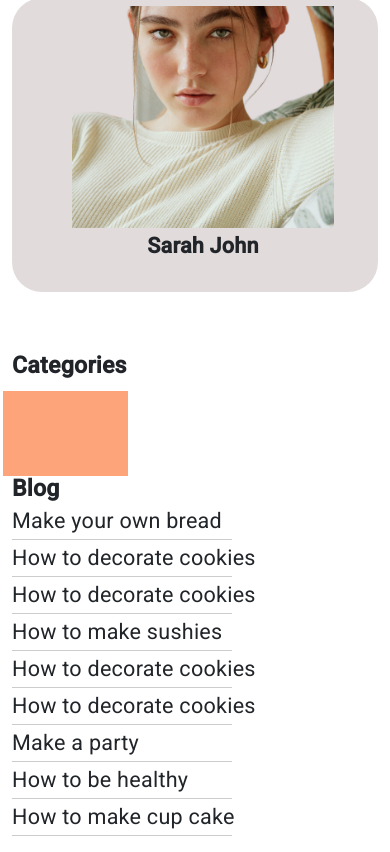
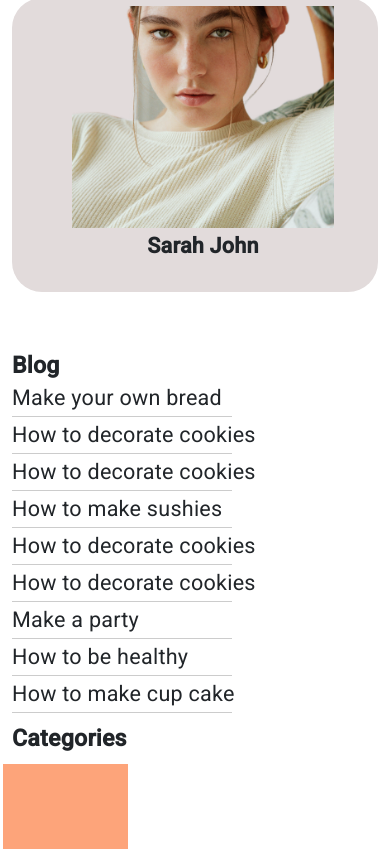
Before and after one commit to sHARP-Devz/Recipemania, an Angular app: page /layouts/home in a window 390 px wide. Shown: the part 4147-4999 px from the top of the page. Built offline with nearby package versions, Linux system fonts and the light colour scheme.

Commit message:
lazy loading added

```diff
--- a/src/app/layouts/landing-page/landing-page.component.css
+++ b/src/app/layouts/landing-page/landing-page.component.css
@@ -13,6 +13,8 @@
     top: 0;
     right: 0;
 }
+
+
 
 /* Nav Section */
 nav ul{
--- a/src/app/layouts/landing-page/landing-page.component.html
+++ b/src/app/layouts/landing-page/landing-page.component.html
@@ -1,5 +1,5 @@
 <nav class="navbar navbar-expand-lg">
-    <div class="orange-bgd">
+    <div class="orange-bgd ">
       <img class="d-none d-lg-block h-50" src="../../assets/images/orange-background.png" alt="background">
     </div>
 
@@ -176,16 +176,8 @@
 
   <!-- Category Blog -->
   <section class="container category-blog">
-    <div class="row">
-      <div class="col-12 col-md-6">
-        <p class="fs-3 fw-bold">Categories</p>
-        <div class="row category-block w-100 w-lg-50">
-          <div class="col-4 text-center category-item primary-color primary-background">
+    <div class="row flex-row-reverse">
 
-          </div>
-        </div>
-
-      </div>
       <div class="col-12 col-md-6 ps-md-5 blog">
         <p class="fs-3 fw-bold">Blog</p>
         <ul class="list-unstyled fs-4">
@@ -210,6 +202,19 @@
         </ul>
       </div>
 
+
+      <div class="col-12 col-md-6">
+        <p class="fs-3 fw-bold">Categories</p>
+        <div class="row category-block">
+          <div class="col-4 text-center category-item primary-color primary-background">
+
+          </div>
+        </div>
+      </div>
+
+
+
+
     </div>
 
   </section>
--- a/src/app/layouts/landing-page/landing-page.component.ts
+++ b/src/app/layouts/landing-page/landing-page.component.ts
@@ -20,12 +20,10 @@ export class LandingPageComponent {
   ngOnInit(): void {
     this.toggleService.getIsMobile().subscribe(mobileView => {
       this.isMobile = mobileView;
-      console.log(this.isMobile)
     })
 
     this.toggleService.getToggle().subscribe(toggleHamburger => {
       this.toggle = toggleHamburger;
-      console.log(this.toggle)
     })
   }
 
```
